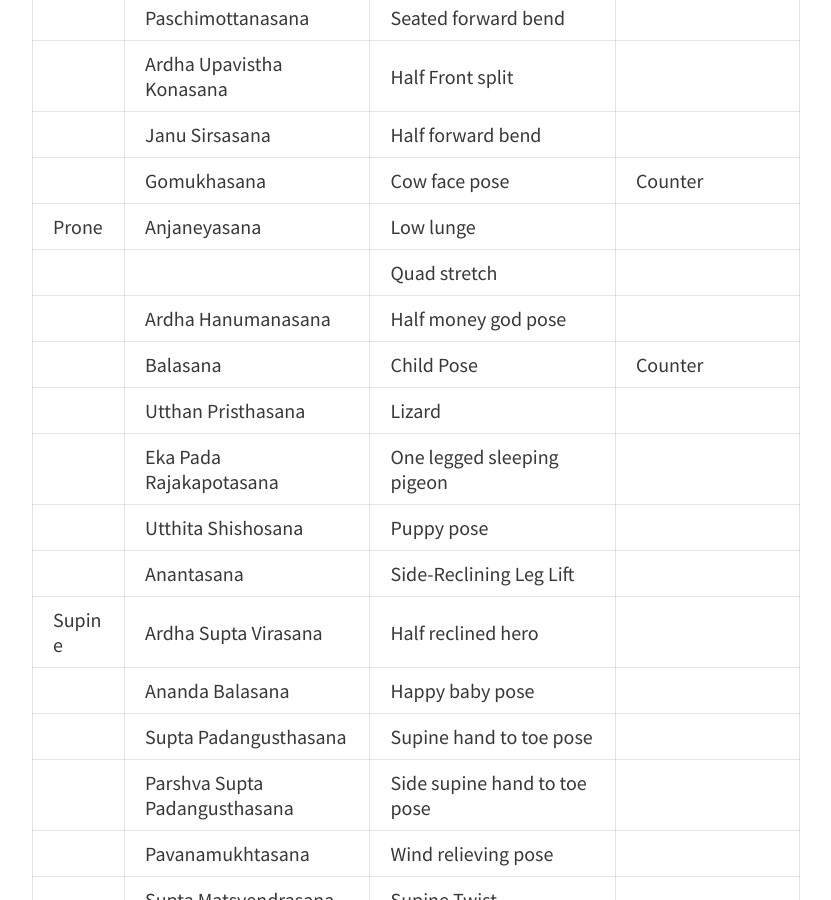
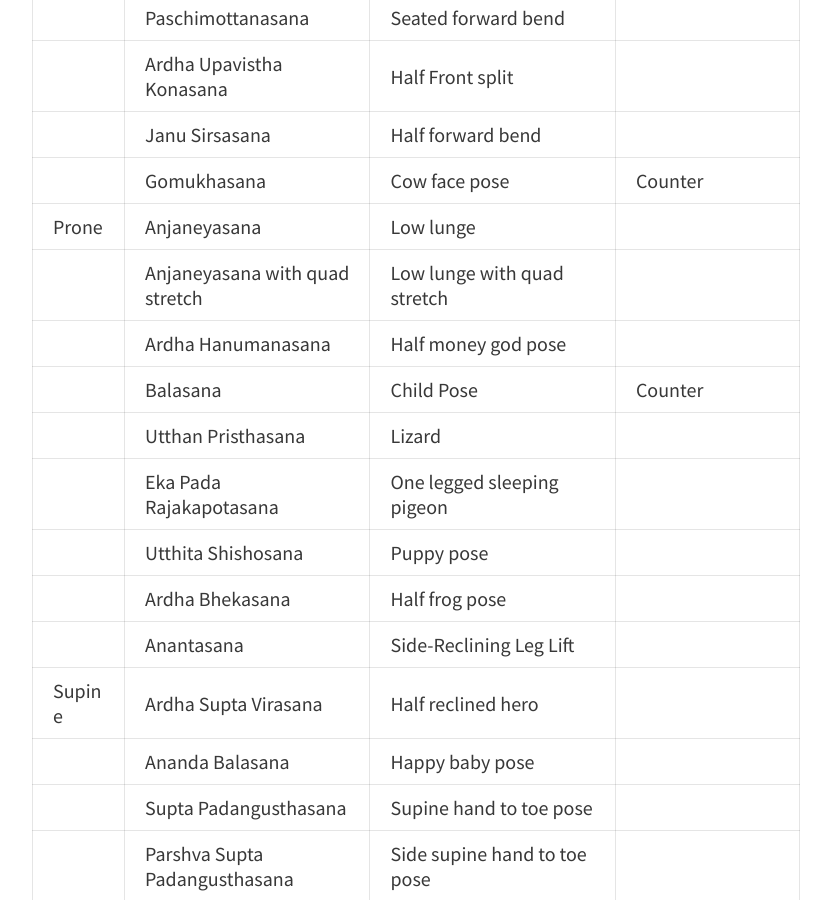
Before and after one commit to sayanee/yoga, a Jekyll site: the page built from _posts/2018-08-29-split.md, in a window 1280 px wide and 900 px high, scrolled down 1668 px. Shown: the whole window, without its empty margins (224-1055 px from the left). Built offline with Jekyll 4.4.1, drawn with Linux system fonts in a browser that asks for light colours.

Commit message:
Add half frog pose

```diff
--- a/_posts/2018-08-29-split.md
+++ b/_posts/2018-08-29-split.md
@@ -39,12 +39,13 @@ A split sequence will build up towards those front and middle splits.
 | | Janu Sirsasana | Half forward bend
 | | Gomukhasana | Cow face pose | Counter
 | Prone | Anjaneyasana | Low lunge
-| | | Quad stretch
+| | Anjaneyasana with quad stretch | Low lunge with quad stretch
 | | Ardha Hanumanasana | Half money god pose
 | | Balasana | Child Pose | Counter
 | | Utthan Pristhasana | Lizard
 | | Eka Pada Rajakapotasana | One legged sleeping pigeon
 | | Utthita Shishosana | Puppy pose
+| | Ardha Bhekasana | Half frog pose
 | | Anantasana | Side-Reclining Leg Lift
 | Supine | Ardha Supta Virasana | Half reclined hero
 | | Ananda Balasana | Happy baby pose
```
